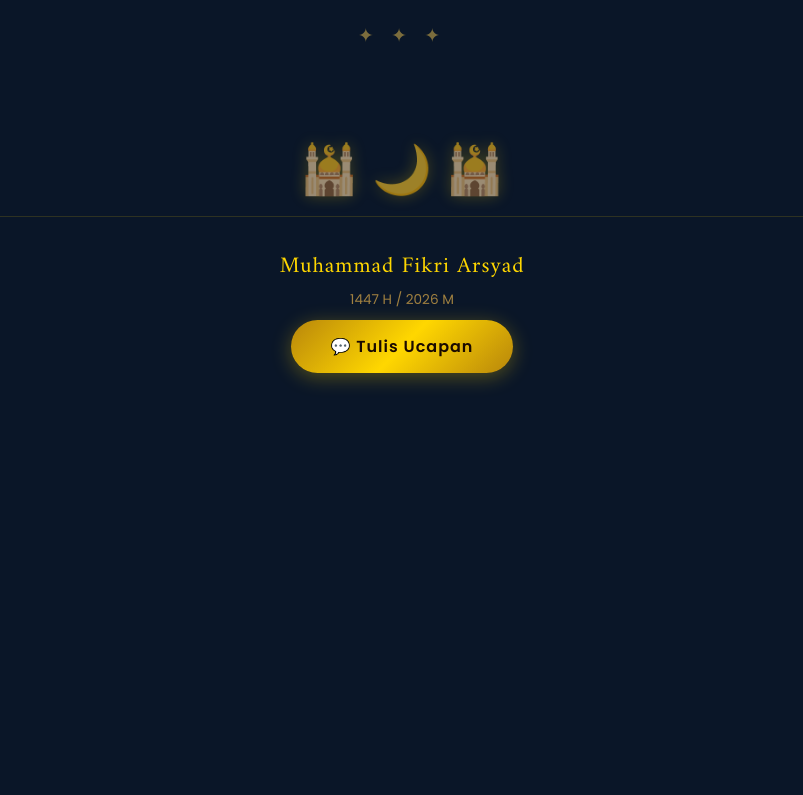
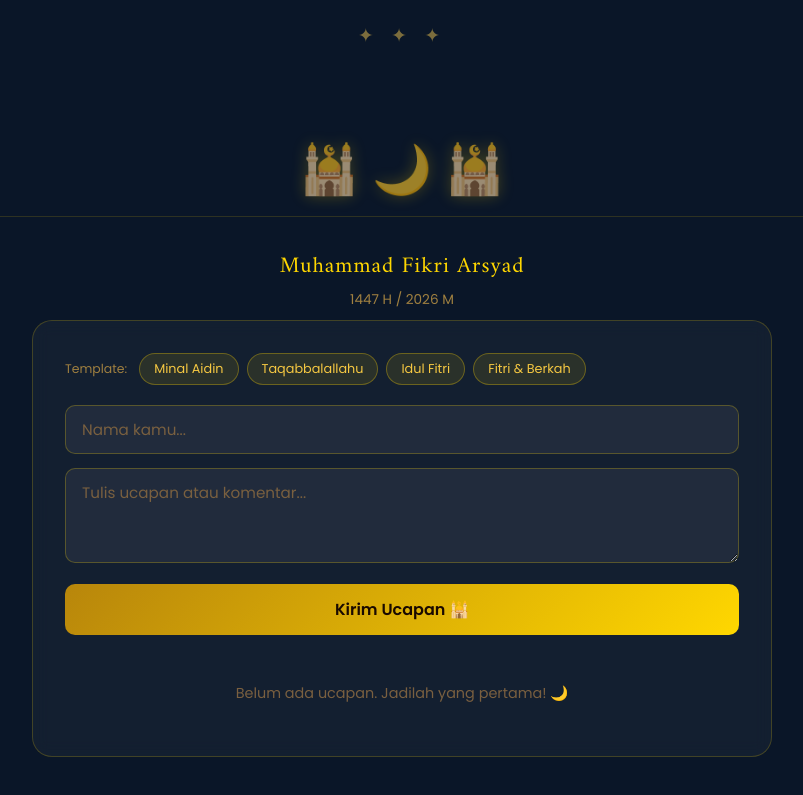
Before and after one commit to arsyad122804-design/idulfitri, a website: page index.html in a window 1280 px wide. Shown: the part 1232-2027 px from the top of the page, without its empty margins (238-1041 px from the left). Before the commit the page ends 1665 px from the top, so only its background shows below. Drawn offline with Linux system fonts and the light colour scheme; no server answers.

Commit message:
remove toggle button, comment box always open

```diff
--- a/index.html
+++ b/index.html
@@ -378,8 +378,7 @@
   <audio id="bgAudio" loop></audio>
 
   <div class="comment-section">
-    <button class="btn-comment-toggle" onclick="toggleComment()">💬 Tulis Ucapan</button>
-    <div class="comment-box" id="commentBox">
+    <div class="comment-box open" id="commentBox">
 
       <div class="templates">
         <span>Template:</span>
```
